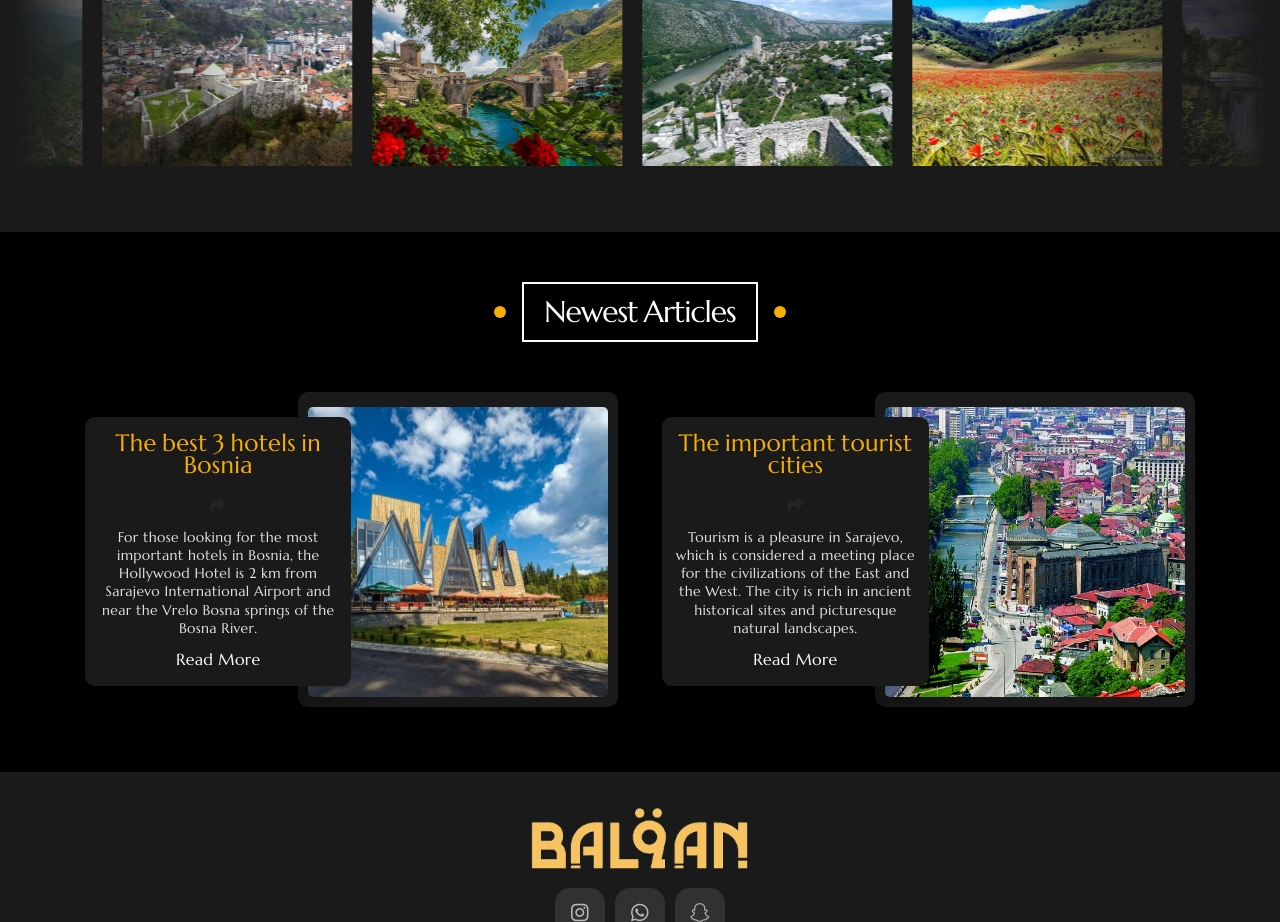
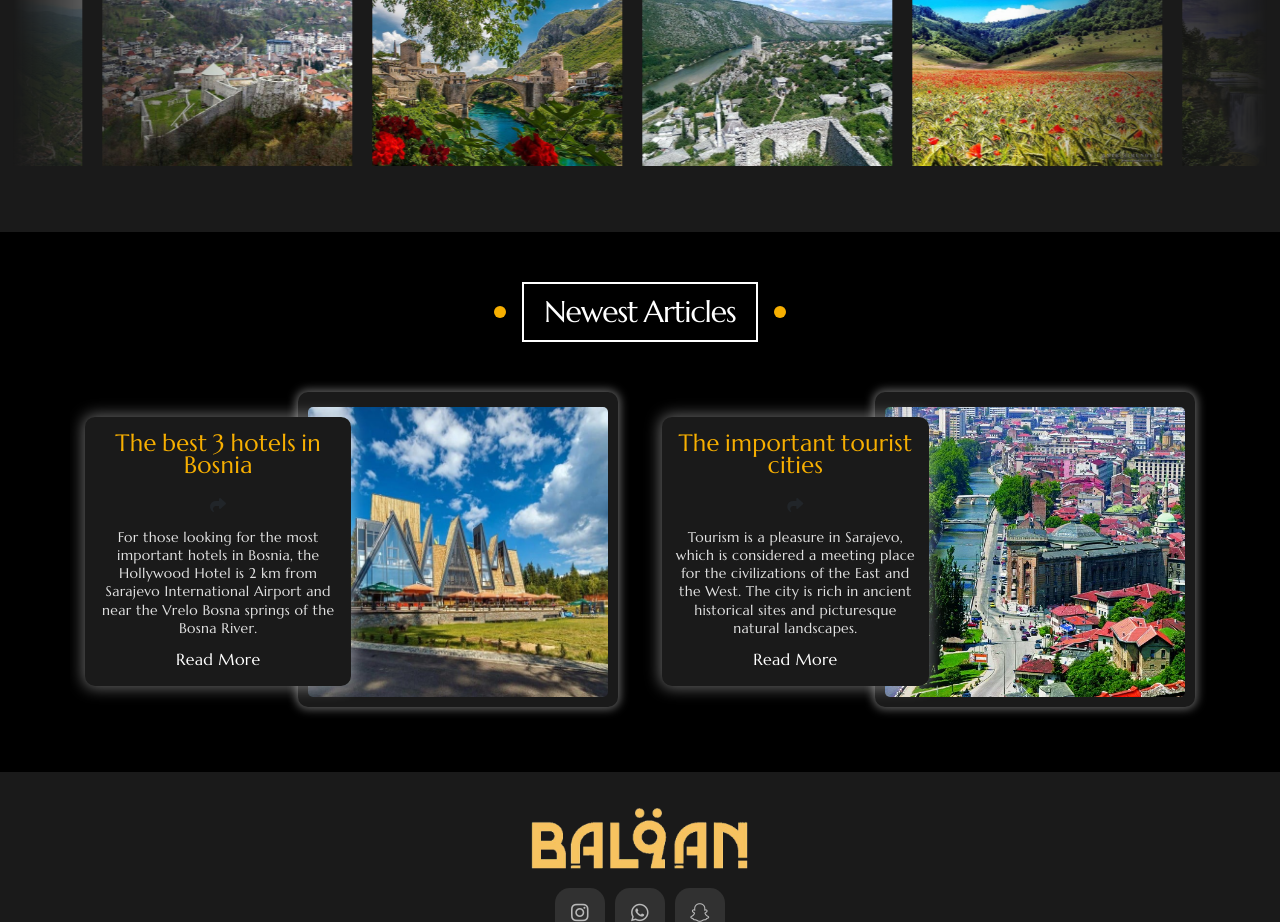
Before and after one commit to IbrahimMohamed9/Foundations-of-Frontend-Web-Development, a PHP site: page / in a window 1280 px wide. Shown: the part 3177-4099 px from the top of the page. Run offline with PHP 8.4, Linux system fonts and the light colour scheme.

Commit message:
add box-shadow

```diff
--- a/assets/css/balqan.css
+++ b/assets/css/balqan.css
@@ -682,6 +682,7 @@ a {
   -ms-flex-direction: column;
   flex-direction: column;
   overflow: hidden;
+  box-shadow: 0 0 10px -2px var(--box-shadow);
 }
 .new-packages .package:hover {
   -webkit-transform: translateY(-10px);
@@ -1596,6 +1597,9 @@ a {
   background-color: var(--secondary-background-color);
   padding: var(--main-padding) 0;
 }
+.articles .main-title {
+  margin: 0 auto;
+}
 .articles .container {
   display: -webkit-box;
   display: -ms-flexbox;
@@ -1616,6 +1620,8 @@ a {
   min-width: 48%;
   height: 330px;
   position: relative;
+  z-index: 5;
+  margin: 50px 0 0;
 }
 @media (max-width: 1000px) {
   .articles .container .article {
@@ -1639,6 +1645,7 @@ a {
   border-left-width: 10px;
   border-right-width: 10px;
   border-radius: 10px;
+  box-shadow: 0 0 10px 2px var(--box-shadow);
 }
 @media (max-width: 440px) {
   .articles .container .article .image {
@@ -1676,6 +1683,7 @@ a {
   border-left-width: 10px;
   border-right-width: 10px;
   border-radius: 10px;
+  box-shadow: 0 0 15px 2px var(--box-shadow);
 }
 @media (max-width: 440px) {
   .articles .container .article .card {
```
